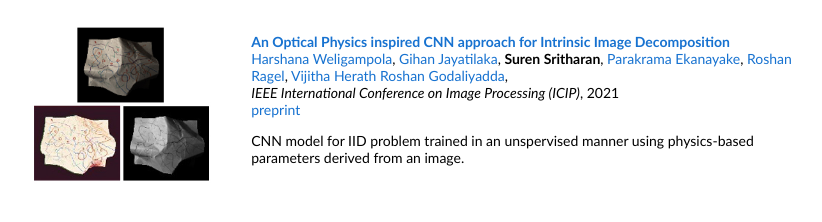
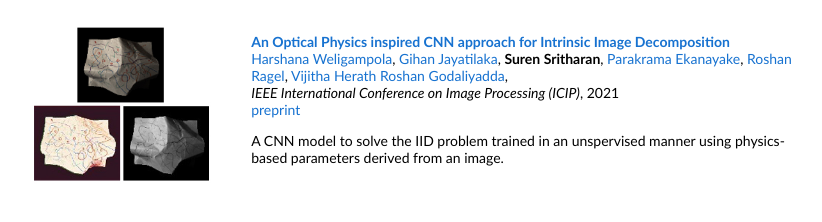
Before and after one commit to suren3141/suren3141.github.io, a plain HTML site: page index.html in a window 1280 px wide. Shown: the part 920-1142 px from the top of the page, without its empty margins (228-1050 px from the left). Drawn offline with Linux system fonts and the light colour scheme.

Commit message:
Update index.html

```diff
--- a/index.html
+++ b/index.html
@@ -109,7 +109,7 @@
               <a href="https://tesla.ce.pdn.ac.lk/students/gihan/publications/iid-2021.pdf">preprint</a>
               <p></p>
               <p>
-                CNN model for IID problem trained in an unspervised manner using physics-based parameters derived from an image.
+                A CNN model to solve the IID problem trained in an unspervised manner using physics-based parameters derived from an image.
               </p>
             </td>
           </tr>
```
